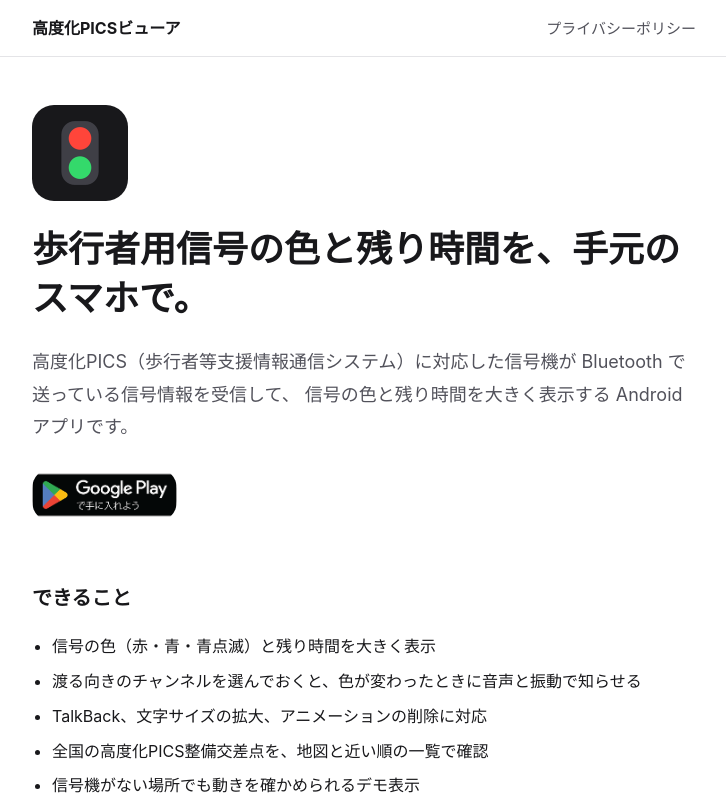
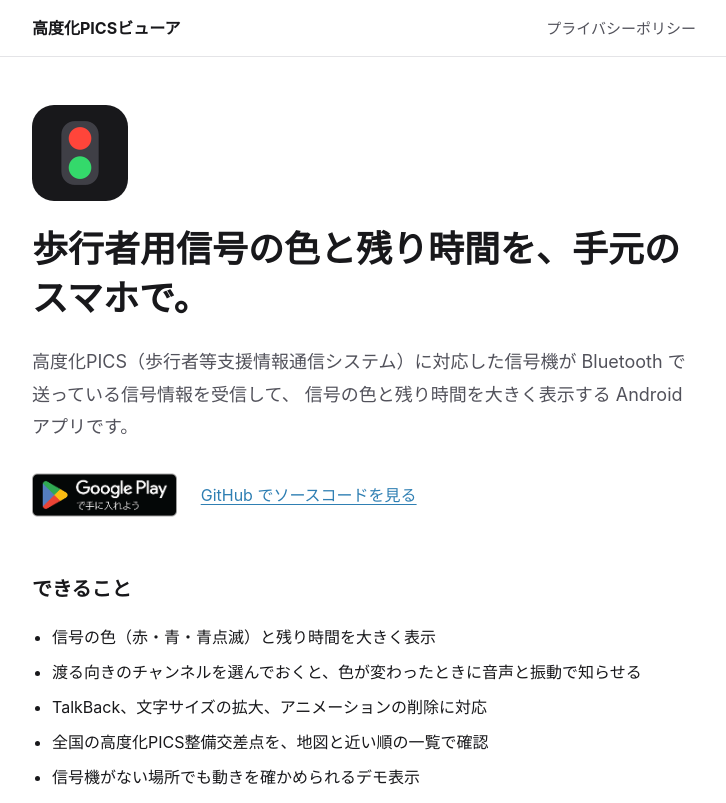
Before and after one commit to sashimi3433/pics-viewer-android, a plain HTML site: page site/public/index.html in a window 1280 px wide. Shown: the top 803 px of the page, without its empty margins (276-1002 px from the left). Drawn offline with Linux system fonts and the light colour scheme.

Commit message:
fix(site): バッジの角丸を戻し、GitHub へのリンクを追加

```diff
--- a/site/public/index.html
+++ b/site/public/index.html
@@ -32,7 +32,7 @@
     <main id="main">
       <div class="container">
         <section class="hero">
-          <img src="/icon.png" width="96" height="96" alt="" />
+          <img class="app-icon" src="/icon.png" width="96" height="96" alt="" />
           <h1>歩行者用信号の色と残り時間を、手元のスマホで。</h1>
           <p class="lead">
             高度化PICS（歩行者等支援情報通信システム）に対応した信号機が Bluetooth で送っている信号情報を受信して、
@@ -42,6 +42,7 @@
             <a class="store-badge" href="https://play.google.com/store/apps/details?id=com.sessapps.advanced_pics_viewer">
               <img src="/google-play-badge.png" width="145" height="56" alt="Google Play で手に入れよう" />
             </a>
+            <a class="source-link" href="https://github.com/sashimi3433/pics-viewer-android">GitHub でソースコードを見る</a>
           </p>
         </section>
 
@@ -85,6 +86,7 @@
         <span>Google Play および Google Play ロゴは Google LLC の商標です。</span>
         <span>
           <a href="/privacy/">プライバシーポリシー</a> ・
+          <a href="https://github.com/sashimi3433/pics-viewer-android">GitHub</a> ・
           <a href="mailto:contact@sessapps.com">お問い合わせ</a>
         </span>
       </div>
--- a/site/public/styles.css
+++ b/site/public/styles.css
@@ -101,7 +101,7 @@ main {
   margin-bottom: 3rem;
 }
 
-.hero img {
+.hero .app-icon {
   width: 96px;
   height: 96px;
   border-radius: 22px;
@@ -122,6 +122,10 @@ h1 {
 
 .actions {
   margin: 0;
+  display: flex;
+  flex-wrap: wrap;
+  align-items: center;
+  gap: 1rem 1.5rem;
 }
 
 /* Google Play の公式バッジ。色・形は変えない。周りにバッジの高さの 1/4 以上の余白を取る */
```
Also changed, not shown: site/public/privacy/index.html (+1 -0 lines).
